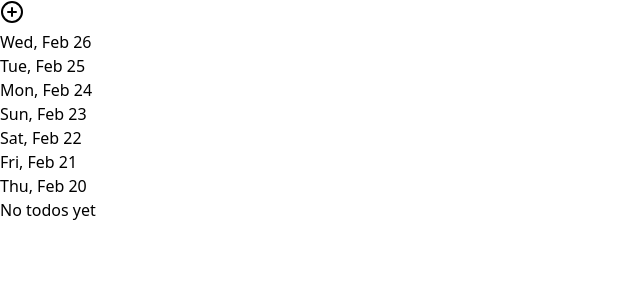
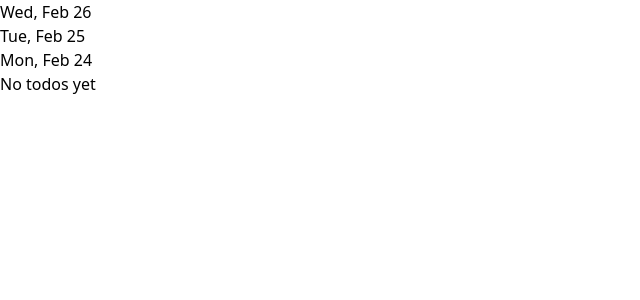
Before and after one commit to StrangeTown/follin_web, a React (Vite) app: page / in a window 1280 px wide. Shown: the top 300 px of the page, without its empty margins (0-640 px from the left). Built offline with nearby package versions, Linux system fonts and the light colour scheme.

Commit message:
style: update HistoryItem styles based on completion status and adjust History component to show last 3 days feat: integrate CreateTodo component into Todos for improved todo management refactor: enhance useStore for better state management and code readability

```diff
--- a/src/pages/Home/History/HistoryItem/index.tsx
+++ b/src/pages/Home/History/HistoryItem/index.tsx
@@ -32,12 +32,10 @@ export default function HistoryItem({ date, isToday }: Props) {
 	return (
 		<div
 			key={key}
-			className={`text-xs px-2 py-1 rounded-sm bg-white/80 text-gray-800 w-32`}
+			className={`text-xs px-2 py-1 rounded-sm ${isToday ? 'bg-blue-50' : 'bg-gray-50'} text-gray-800 w-72`}
 		>
 			<div
-				className={`inline-block px-1 rounded-sm ${
-					isToday ? "text-blue-600 bg-blue-50" : ""
-				}`}
+				className={`inline-block px-1 rounded-sm ${isToday ? 'text-blue-600' : ''}`}
 			>
 				{formatDateLabel(date)}
 			</div>
--- a/src/pages/Home/History/index.tsx
+++ b/src/pages/Home/History/index.tsx
@@ -4,7 +4,7 @@ export default function History() {
 	const days: Date[] = []
 	const today = new Date()
 	const todayKey = today.toISOString().slice(0, 10)
-	for (let i = 0; i < 7; i++) {
+	for (let i = 0; i < 3; i++) {
 		const dt = new Date(today)
 		dt.setDate(today.getDate() - i)
 		days.push(dt)
--- a/src/pages/Home/Todos/index.tsx
+++ b/src/pages/Home/Todos/index.tsx
@@ -1,9 +1,14 @@
 import useStore from "../../../store/useStore";
 import { CalendarPlus, CalendarMinus } from "lucide-react";
 import useHistory from "../../../store/useHistory";
+import CreateTodo from '../CreateTodo'
 
 export default function Todos() {
-	const todos = useStore((s) => s.todos);
+	// subscribe to the raw todos array and derive the uncompleted todos locally
+	const allTodos = useStore((s) => s.todos);
+	const todos = allTodos.filter(t => !t.completed);
+	// display newest first
+	const displayTodos = [...todos].reverse();
 	const addTodoToDate = useHistory((s) => s.addTodoToDate);
 	const removeTodoFromDate = useHistory((s) => s.removeTodoFromDate);
 	const todayKey = new Date().toISOString().slice(0, 10);
@@ -19,7 +24,11 @@ export default function Todos() {
 	return (
 		<div>
 			<div className="flex flex-wrap gap-2">
-				{todos.map((todo) => {
+				{/* create control placed first */}
+				<div className="shrink-0">
+					<CreateTodo />
+				</div>
+				{displayTodos.map((todo) => {
 					const inToday = !!todayEntry && todayEntry.todoIds.includes(todo.id);
 					return (
 						<div
--- a/src/pages/Home/index.tsx
+++ b/src/pages/Home/index.tsx
@@ -1,4 +1,3 @@
-import CreateTodo from "./CreateTodo";
 // import CreateToday from "./CreateToday";
 import Todos from "./Todos";
 import History from "./History";
@@ -6,11 +5,6 @@ import History from "./History";
 export default function Home() {
 	return (
 		<div className="p-6 space-y-6">
-			<div className="flex items-center gap-2">
-				{/* <CreateToday /> */}
-				<CreateTodo />
-			</div>
-
 			<History />
 
 			<Todos />
--- a/src/store/useStore.ts
+++ b/src/store/useStore.ts
@@ -1,21 +1,22 @@
-import { create } from 'zustand'
-import { persist } from 'zustand/middleware'
-import { Todo, TodoTag } from '../types/todo'
+import { create } from "zustand";
+import { persist } from "zustand/middleware";
+import { Todo, TodoTag } from "../types/todo";
 
 interface Store {
-  count: number
-  todos: Todo[]
-  increment: () => void
-  decrement: () => void
-  addTodo: (params: AddTodoParams) => void
-  toggleTodo: (id: string) => void
-  removeTodo: (id: string) => void
+	count: number;
+	todos: Todo[];
+	increment: () => void;
+	decrement: () => void;
+	addTodo: (params: AddTodoParams) => void;
+	toggleTodo: (id: string) => void;
+	removeTodo: (id: string) => void;
 	// selector: return todos in the same order as provided ids, skipping missing ids
-  getTodosByIds: (ids: string[]) => Todo[]
+	getTodosByIds: (ids: string[]) => Todo[];
+	// selector: return all todos that are not completed
 }
 interface AddTodoParams {
-  title: string
-  tags?: TodoTag[]
+	title: string;
+	tags?: TodoTag[];
 }
 
 const useStore = create<Store>()(
@@ -25,43 +26,48 @@ const useStore = create<Store>()(
 			todos: [],
 			increment: () => set((state) => ({ count: state.count + 1 })),
 			decrement: () => set((state) => ({ count: state.count - 1 })),
-      addTodo: (params: AddTodoParams) => set((state) => ({
-        todos: [...state.todos, {
+			addTodo: (params: AddTodoParams) =>
+				set((state) => ({
+					todos: [
+						...state.todos,
+						{
 							id: crypto.randomUUID(),
 							title: params.title,
 							completed: false,
 							createdAt: new Date(),
 							tags: params.tags || [],
-        }]
+						},
+					],
 				})),
-      toggleTodo: (id: string) => set((state) => ({
-        todos: state.todos.map(todo =>
+			toggleTodo: (id: string) =>
+				set((state) => ({
+					todos: state.todos.map((todo) =>
 						todo.id === id
 							? {
 									...todo,
 									completed: !todo.completed,
-                completedAt: !todo.completed ? new Date() : undefined
+									completedAt: !todo.completed ? new Date() : undefined,
 							  }
 							: todo
-        )
+					),
 				})),
-      removeTodo: (id: string) => set((state) => ({
-        todos: state.todos.filter(todo => todo.id !== id)
-      }))
-      ,
+			removeTodo: (id: string) =>
+				set((state) => ({
+					todos: state.todos.filter((todo) => todo.id !== id),
+				})),
 			getTodosByIds: (ids: string[]) => {
-        if (!ids || ids.length === 0) return []
-        const todos = get().todos
+				if (!ids || ids.length === 0) return [];
+				const todos = get().todos;
 				return ids
-          .map(id => todos.find(t => t.id === id))
-          .filter((t): t is Todo => !!t)
-      }
+					.map((id) => todos.find((t) => t.id === id))
+					.filter((t): t is Todo => !!t);
+			},
 		}),
 		{
-      name: 'todo-storage',
+			name: "todo-storage",
 			partialize: (state) => ({ todos: state.todos }),
 		}
 	)
-)
+);
 
-export default useStore
+export default useStore;
```
Lines whose indentation alone changed are shown as unchanged.
